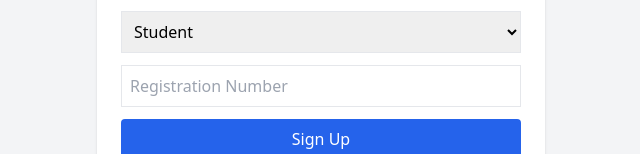
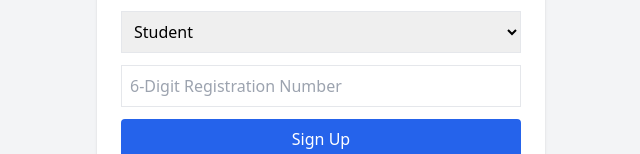
Before and after one commit to petyline/University-Research-Submission-System, a React (Create React App) app in the folder frontend/: page /signup in a window 1280 px wide. Shown: the part 299-453 px from the top of the page, without its empty margins (319-959 px from the left). Built offline with nearby package versions, Linux system fonts and the light colour scheme.

Commit message:
Enhance registration number input with validation
Added input validation for registration number based on role.

```diff
--- a/frontend/src/components/Signup.jsx
+++ b/frontend/src/components/Signup.jsx
@@ -84,11 +84,23 @@ export default function Signup() {
 
         <input
           value={regNumber}
-          onChange={(e) => setRegNumber(e.target.value)}
-          placeholder={role === 'student' ? 'Registration Number' : 'Staff Number'}
+          onChange={(e) => {
+            let v = e.target.value;
+
+            if (role === "student") {
+              // Only allow digits
+              v = v.replace(/\D/g, "");
+              // Limit length to 6
+              if (v.length > 6) v = v.slice(0, 6);
+            }
+            setRegNumber(v);
+          }}
+          placeholder={role === "student" ? "6-Digit Registration Number" : "Staff Number"}
           className="w-full p-2 border"
+          maxLength={role === "student" ? 6 : 20}
           required
         />
+
 
         <button className="w-full bg-blue-600 text-white py-2 rounded">
           Sign Up
```
